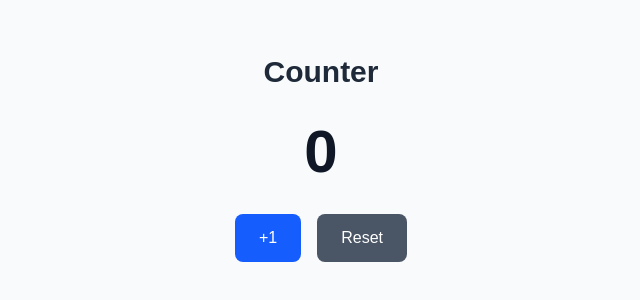
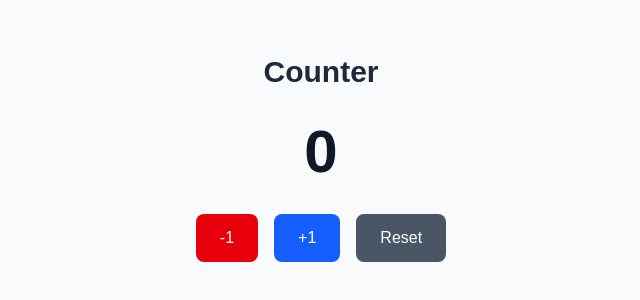
Before and after one commit to JittoJoseph/Test-Project, a Next.js app: page / in a window 1280 px wide. Shown: the part 242-542 px from the top of the page, without its empty margins (319-959 px from the left). Built offline with nearby package versions, Linux system fonts and the light colour scheme.

Commit message:
Added decrement button, typing etc...

```diff
--- a/src/app/page.tsx
+++ b/src/app/page.tsx
@@ -1,3 +1,5 @@
+// @ts-nocheck
+
 "use client";
 
 import { useState } from "react";
@@ -6,7 +8,11 @@ export default function Home() {
   const [count, setCount] = useState(0);
 
   const incrementCounter = () => {
-    setCount(count + 1);
+    setCount((c: number) => c + 1);
+  };
+
+  const decrementCounter = () => {
+    setCount((c: number) => Math.max(0, c - 1));
   };
 
   const resetCounter = () => {
@@ -21,6 +27,13 @@ export default function Home() {
         <div className="text-6xl font-bold text-gray-900 mb-8">{count}</div>
 
         <div className="flex gap-4 justify-center">
+          <button
+            onClick={decrementCounter}
+            className="px-6 py-3 bg-red-600 hover:bg-red-700 text-white font-medium rounded-lg transition-colors"
+          >
+            -1
+          </button>
+
           <button
             onClick={incrementCounter}
             className="px-6 py-3 bg-blue-600 hover:bg-blue-700 text-white font-medium rounded-lg transition-colors"
```
